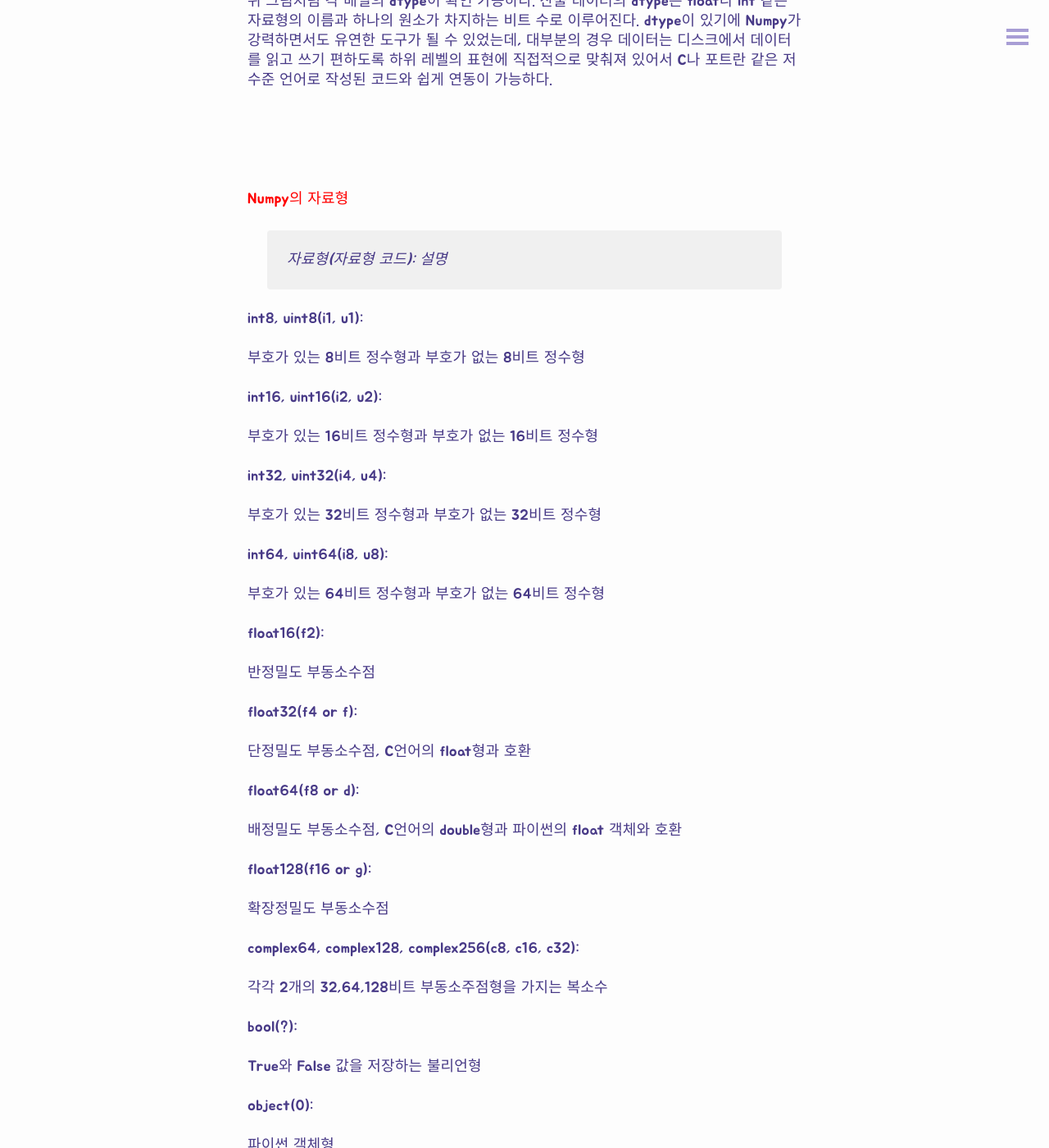
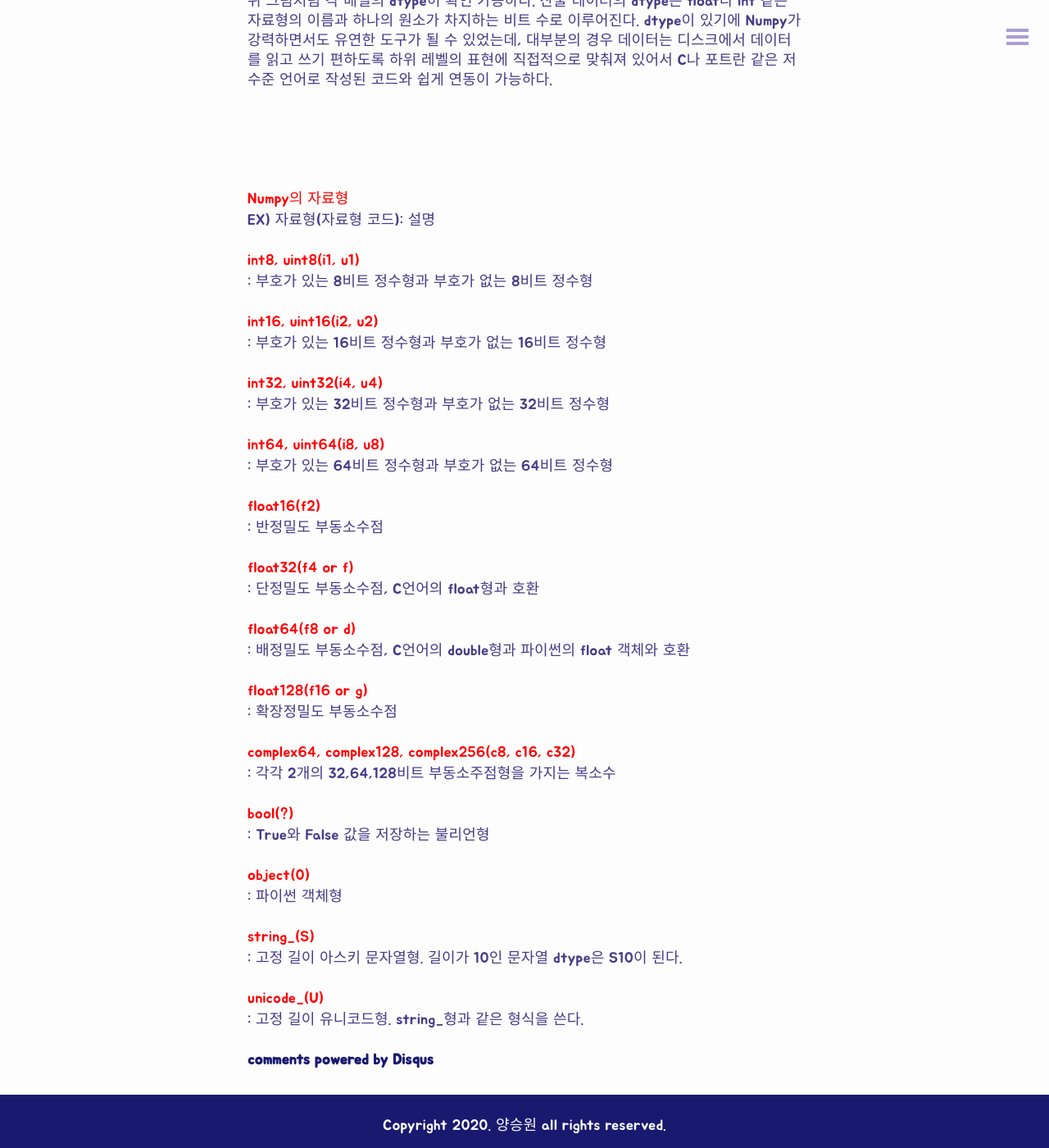
Before and after one commit to sinsaonee/growth-hacker1, a Jekyll site: the page built from _posts/2019-12-13-NumPy-배열과벡터연산#2.md, in a window 1280 px wide and 1400 px high, scrolled down 1214 px. Shown: the whole window at 82% size. Built offline with Jekyll 4.4.1, drawn with Linux system fonts in a browser that asks for light colours; comment, search, counter and statistics services are not loaded; some of the changed text lies outside the part shown.

Commit message:
Update 2019-12-13-NumPy-배열과벡터연산#2.md

```diff
--- a/_posts/2019-12-13-NumPy-배열과벡터연산#2.md
+++ b/_posts/2019-12-13-NumPy-배열과벡터연산#2.md
@@ -30,80 +30,54 @@
 
 <red style ="color: red">Numpy의 자료형</red>
 
-> 자료형(자료형 코드): 설명
+EX) 자료형(자료형 코드): 설명
 
-int8, uint8(i1, u1):
-
-부호가 있는 8비트 정수형과 부호가 없는 8비트 정수형
+<red style ="color: red">int8, uint8(i1, u1)</red>: 부호가 있는 8비트 정수형과 부호가 없는 8비트 정수형
 
 
 
-int16, uint16(i2, u2):
-
-부호가 있는 16비트 정수형과 부호가 없는 16비트 정수형
+<red style ="color: red">int16, uint16(i2, u2)</red>: 부호가 있는 16비트 정수형과 부호가 없는 16비트 정수형
 
 
 
-int32, uint32(i4, u4):
-
-부호가 있는 32비트 정수형과 부호가 없는 32비트 정수형
+<red style ="color: red">int32, uint32(i4, u4)</red>: 부호가 있는 32비트 정수형과 부호가 없는 32비트 정수형
 
 
 
-int64, uint64(i8, u8):
-
-부호가 있는 64비트 정수형과 부호가 없는 64비트 정수형
+<red style ="color: red">int64, uint64(i8, u8)</red>: 부호가 있는 64비트 정수형과 부호가 없는 64비트 정수형
 
 
 
-float16(f2):
-
-반정밀도 부동소수점
+<red style ="color: red">float16(f2)</red>: 반정밀도 부동소수점
 
 
 
-float32(f4 or f):
-
-단정밀도 부동소수점, C언어의 float형과 호환
+<red style ="color: red">float32(f4 or f)</red>: 단정밀도 부동소수점, C언어의 float형과 호환
 
 
 
-float64(f8 or d):
-
-배정밀도 부동소수점, C언어의 double형과 파이썬의 float 객체와 호환
+<red style ="color: red">float64(f8 or d)</red>: 배정밀도 부동소수점, C언어의 double형과 파이썬의 float 객체와 호환
 
 
 
-float128(f16 or g):
-
-확장정밀도 부동소수점
+<red style ="color: red">float128(f16 or g)</red>: 확장정밀도 부동소수점
 
 
 
-complex64, complex128, complex256(c8, c16, c32):
-
-각각 2개의 32,64,128비트 부동소주점형을 가지는 복소수
+<red style ="color: red">complex64, complex128, complex256(c8, c16, c32)</red>: 각각 2개의 32,64,128비트 부동소주점형을 가지는 복소수
 
 
 
-bool(?):
-
-True와 False 값을 저장하는 불리언형
+<red style ="color: red">bool(?)</red>: True와 False 값을 저장하는 불리언형
 
 
 
-object(0):
-
-파이썬 객체형
+<red style ="color: red">object(0)</red>: 파이썬 객체형
 
 
 
-string_(S):
-
-고정 길이 아스키 문자열형. 길이가 10인 문자열 dtype은 S10이 된다.
+<red style ="color: red">string_(S)</red>: 고정 길이 아스키 문자열형. 길이가 10인 문자열 dtype은 S10이 된다.
 
 
 
-unicode_(U):
-
-고정 길이 유니코드형. string_형과 같은 형식을 쓴다.
+<red style ="color: red">unicode_(U)</red>: 고정 길이 유니코드형. string_형과 같은 형식을 쓴다.
```
